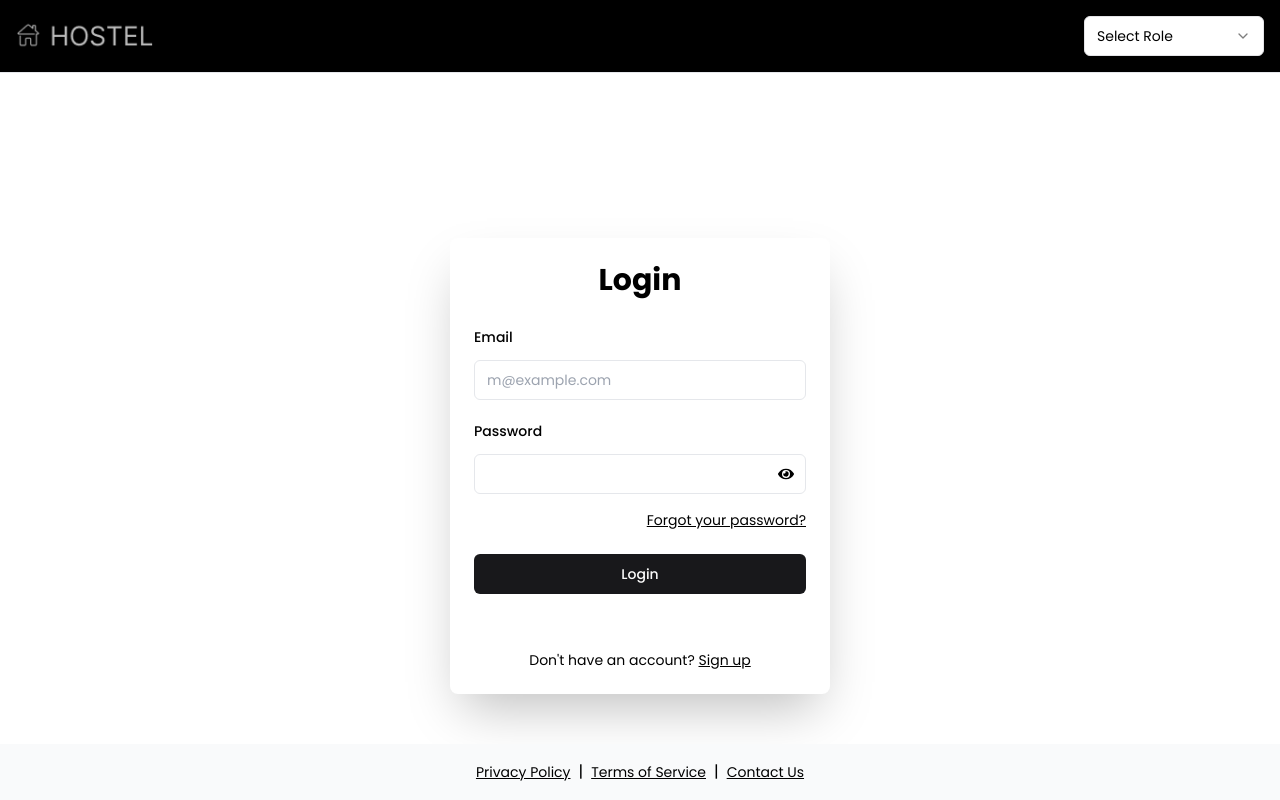
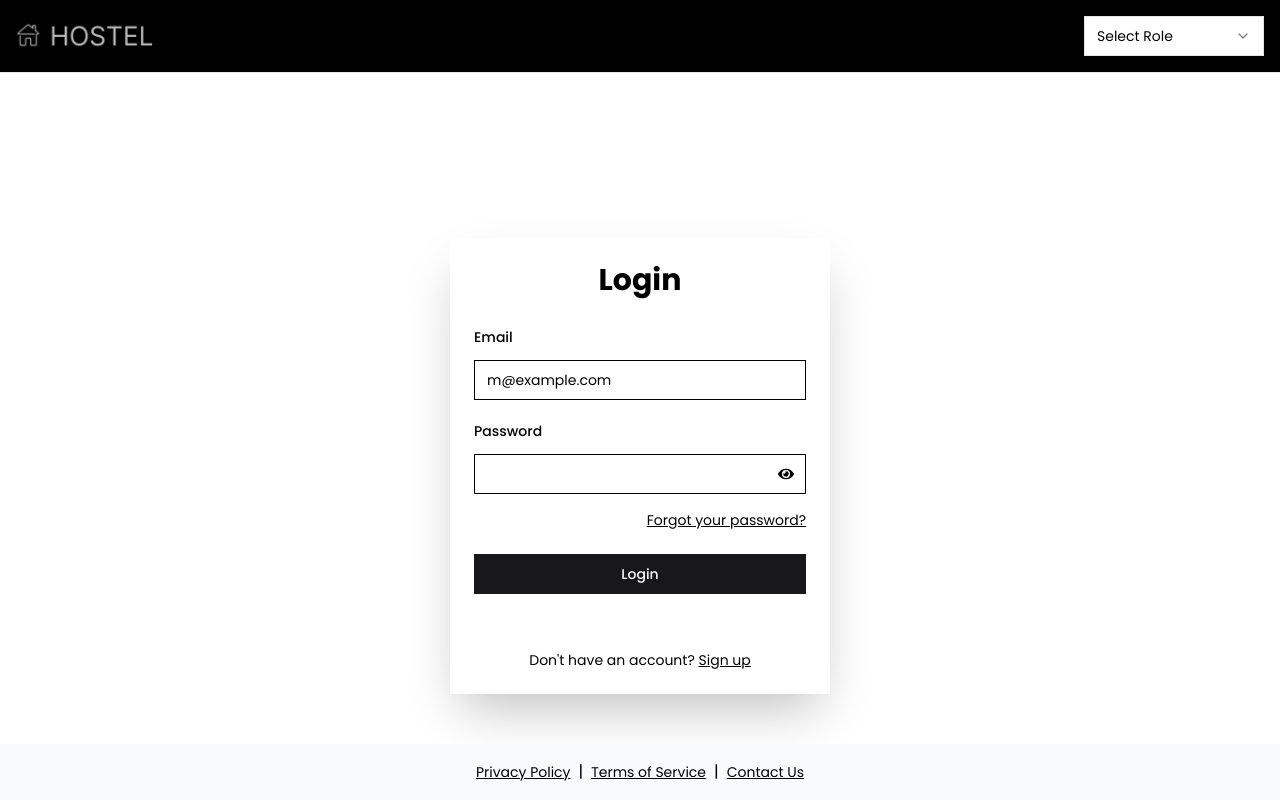
Before and after one commit to RusithTharindu/Campus-Housing-Portal-Frontend, a React (Vite) app in the folder HousingPortalSDT/: page / in a window 1280 px wide. Shown: the top 800 px of the page. Built offline with nearby package versions, Linux system fonts and the light colour scheme.

Commit message:
bugs fixed

```diff
--- a/HousingPortalSDT/app/globals.css
+++ b/HousingPortalSDT/app/globals.css
@@ -1,3 +1,76 @@
 @tailwind base;
-  @tailwind components;
-  @tailwind utilities;
+@tailwind components;
+@tailwind utilities;
+
+@layer base {
+  :root {
+    --background: 0 0% 100%;
+    --foreground: 222.2 84% 4.9%;
+
+    --card: 0 0% 100%;
+    --card-foreground: 222.2 84% 4.9%;
+
+    --popover: 0 0% 100%;
+    --popover-foreground: 222.2 84% 4.9%;
+
+    --primary: 222.2 47.4% 11.2%;
+    --primary-foreground: 210 40% 98%;
+
+    --secondary: 210 40% 96.1%;
+    --secondary-foreground: 222.2 47.4% 11.2%;
+
+    --muted: 210 40% 96.1%;
+    --muted-foreground: 215.4 16.3% 46.9%;
+
+    --accent: 210 40% 96.1%;
+    --accent-foreground: 222.2 47.4% 11.2%;
+
+    --destructive: 0 84.2% 60.2%;
+    --destructive-foreground: 210 40% 98%;
+
+    --border: 214.3 31.8% 91.4%;
+    --input: 214.3 31.8% 91.4%;
+    --ring: 222.2 84% 4.9%;
+
+    --radius: 0.5rem;
+  }
+
+  .dark {
+    --background: 222.2 84% 4.9%;
+    --foreground: 210 40% 98%;
+
+    --card: 222.2 84% 4.9%;
+    --card-foreground: 210 40% 98%;
+
+    --popover: 222.2 84% 4.9%;
+    --popover-foreground: 210 40% 98%;
+
+    --primary: 210 40% 98%;
+    --primary-foreground: 222.2 47.4% 11.2%;
+
+    --secondary: 217.2 32.6% 17.5%;
+    --secondary-foreground: 210 40% 98%;
+
+    --muted: 217.2 32.6% 17.5%;
+    --muted-foreground: 215 20.2% 65.1%;
+
+    --accent: 217.2 32.6% 17.5%;
+    --accent-foreground: 210 40% 98%;
+
+    --destructive: 0 62.8% 30.6%;
+    --destructive-foreground: 210 40% 98%;
+
+    --border: 217.2 32.6% 17.5%;
+    --input: 217.2 32.6% 17.5%;
+    --ring: 212.7 26.8% 83.9%;
+  }
+}
+
+@layer base {
+  * {
+    @apply border-border;
+  }
+  body {
+    @apply bg-background text-foreground;
+  }
+}
--- a/HousingPortalSDT/tailwind.config.js
+++ b/HousingPortalSDT/tailwind.config.js
@@ -17,6 +17,65 @@
       },
     },
     extend: {
+      fontFamily: {
+        'poppins': ['Poppins', 'sans-serif'],
+        'inter': ['Inter', 'sans-serif']
+      },
+      height: {
+        '24': '24px'
+      },
+      colors: {
+        'white1': '#F6F6F6',
+        'lightgray': '#D2D2D2',
+        'lightgray1': '#E4E4E4',
+        'lightgray2': '#767676',
+        'grey1': '#6B6B6B',
+        'grey2': '#9C9C9C',
+        'grey3': '#C0C0C0',
+        'black1': '#252525',
+        'blue1': '#1E6AFF',
+
+
+        'custom-greeen': '#6DFFB9',
+        border: "hsl(var(--border))",
+        input: "hsl(var(--input))",
+        ring: "hsl(var(--ring))",
+        background: "hsl(var(--background))",
+        foreground: "hsl(var(--foreground))",
+        primary: {
+          DEFAULT: "hsl(var(--primary))",
+          foreground: "hsl(var(--primary-foreground))",
+        },
+        secondary: {
+          DEFAULT: "hsl(var(--secondary))",
+          foreground: "hsl(var(--secondary-foreground))",
+        },
+        destructive: {
+          DEFAULT: "hsl(var(--destructive))",
+          foreground: "hsl(var(--destructive-foreground))",
+        },
+        muted: {
+          DEFAULT: "hsl(var(--muted))",
+          foreground: "hsl(var(--muted-foreground))",
+        },
+        accent: {
+          DEFAULT: "hsl(var(--accent))",
+          foreground: "hsl(var(--accent-foreground))",
+        },
+        popover: {
+          DEFAULT: "hsl(var(--popover))",
+          foreground: "hsl(var(--popover-foreground))",
+        },
+        card: {
+          DEFAULT: "hsl(var(--card))",
+          foreground: "hsl(var(--card-foreground))",
+        },
+      },
+      borderRadius: {
+        lg: "var(--radius)",
+        md: "calc(var(--radius) - 2px)",
+        sm: "calc(var(--radius) - 4px)",
+      },
       keyframes: {
         "accordion-down": {
           from: { height: "0" },
```
